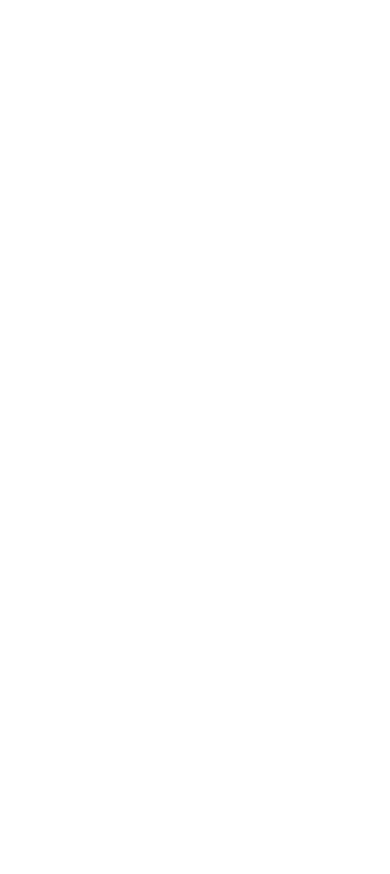
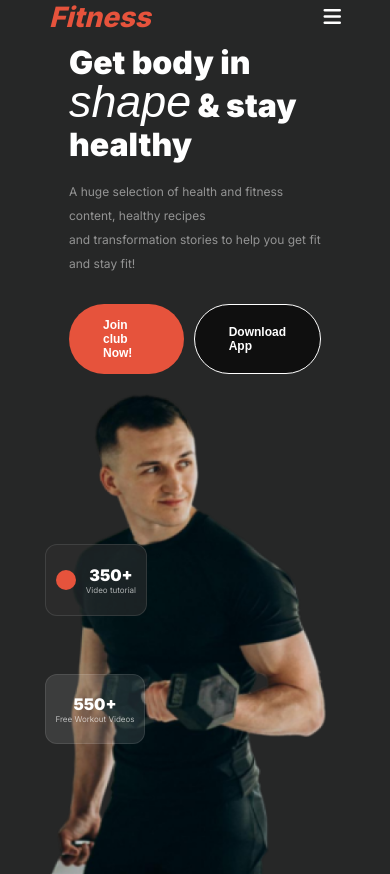
Before and after one commit to Fatema-tuj-Jahura/gym-website-design, a plain HTML site: page index.html in a window 390 px wide. Before the commit the page ends 844 px from the top, so only its background shows below. Drawn offline with Linux system fonts and the light colour scheme; a web font is replaced by a local one.

Commit message:
added the full header with responsive design

```diff
--- a/index.html
+++ b/index.html
@@ -3,10 +3,55 @@
 <head>
     <meta charset="UTF-8">
     <meta name="viewport" content="width=device-width, initial-scale=1.0">
-    <title>Document</title>
+    <title>Gym Website Design</title>
+    <!-- font-awesome cdn -->
+    <script src="https://kit.fontawesome.com/93b354355b.js" crossorigin="anonymous"></script>
+    <!-- Google fonts -->
+    <link href="https://fonts.cdnfonts.com/css/miama" rel="stylesheet">
+    <!-- link up css file -->
+    <link rel="stylesheet" href="./styles/style.css">
 </head>
 <body>
-    <header>
+    <header class="overall-container container">
+        <nav class=" nav-bar">
+            <h3 class="nav-title"><i>Fitness</i></h3>
+            <!-- Nav-options -->
+            <ul class="nav-items">
+                <li class="nav-item"><a href=""><button class="home-btn">Home</button></a></li>
+                <li class="nav-item"><a class="nav-link" href="">Service</a></li>
+                <li class="nav-item"><a class="nav-link" href="">Contact</a></li>
+                <li class="nav-item"><a class="nav-link" href="">About</a></li>
+            </ul>
+            <div class="ham-burger"><i class="fa-solid fa-bars" style="color: white;"></i></div>
+        </nav>
+        <!-- Banner -->
+         <section class="banner">
+           <div class="brand-moto">
+            <h3 class="banner-title">Get body in<br> <span class="shape miama">shape</span> & stay<br> healthy</h3>
+            <p class="banner-description">A huge selection of health and fitness content, healthy recipes<br> and transformation stories to help you get fit and stay fit!</p>
+            <div class="buttons">
+                <button class="join-btn">Join club Now!</button>
+                <button class="download-btn">Download App</button>
+            </div>
+           </div>
+           <div class="image-container">
+            <img class="img" src="./images/Images 2.png" alt="">
+            <div class="cart-1">
+                <h4 class="cart-1-tag">550+</h4>
+                <p class="cart-1-text">Free Workout Videos</p>
+            </div>
+            <div class="cart-2">
+                <div class="circle"></div>
+                <div class="cart-2-text">
+                    <h4 class="cart-1-tag">350+</h4>
+                    <p class="cart-1-text">Video tutorial</p>
+                </div>
+            </div>
+           </div>
+
+
+
+         </section>
 
     </header>
     <main>
--- a/styles/style.css
+++ b/styles/style.css
@@ -0,0 +1,275 @@
+/* Inter font */
+@import url('https://fonts.googleapis.com/css2?family=Inter:wght@100..900&display=swap');
+/* dancing script font */
+.miama{
+    font-family : Miama , sans-serif;
+    font-style : italic
+}
+/* Shared style */
+body{
+    font-family: "Inter", sans-serif;
+}
+* {
+    margin: 0;
+}
+
+.overall-container{
+    height: 750px;
+}
+.home-btn{
+    border-radius: 46px;
+    background: rgb(230, 83, 60);
+    padding: 8px 20px 8px 20px;
+    color: rgb(255, 255, 255);
+    font-size: 1rem;
+    font-weight: 400;
+    border: none;
+}
+/* Header */
+/* Navbar */
+.nav-bar{
+    display: flex;
+    justify-content: space-around;
+    align-items: center;
+    background: rgb(38, 39, 39);
+}
+.nav-title{
+    color: rgb(230, 83, 60);
+    font-size: 2.25rem;
+    font-weight: 800;
+}
+.nav-items{
+    display: flex;
+    justify-content: flex-start;
+    align-items: center;
+    padding: 4px;
+    border: 1px solid rgba(255, 255, 255, 0.1);
+    border-radius: 39px;
+}
+.nav-item{
+    list-style: none;
+    margin-right: 47px;
+}
+.nav-link{
+    text-decoration: none;
+    color: rgb(255, 255, 255);
+    font-size: 1rem;
+    font-weight: 400;
+}
+.banner{
+    background-color: rgb(38, 39, 39);
+    display: flex;
+    align-items: center;
+    justify-content: space-around;
+}
+.brand-moto{
+    display: flex;
+    flex-direction: column;
+    justify-content: flex-start;
+    align-items: flex-start;
+    margin-left: 7rem;
+}
+.banner-title{
+    color: rgb(255, 255, 255);
+    font-size: 2.8rem;
+    font-weight: 900;
+    text-align: left;
+}
+.shape{
+    font-size: 2.8rem;
+    text-align: left;
+    font-weight: 400;
+}
+.banner-description{
+    color: rgba(255, 255, 255, 0.5);
+    font-size: 1rem;
+    font-weight: 400;
+    text-align: left;
+    margin-top: 1rem;
+}
+.buttons{
+    display: flex;
+    margin-top: 28px;
+    gap: 28px;
+}
+.join-btn{
+    border-radius: 42px;
+    background: rgb(230, 83, 60);
+    padding: 16px 40px 16px 40px;
+    color: rgb(255, 255, 255);
+    font-size: 1.12rem;
+    font-weight: 600;
+    text-align: left;
+    border: none;
+}
+.download-btn{
+    border-radius: 42px;
+    border: 1px solid rgb(255, 255, 255);
+    background-color: rgb(15, 15, 15);
+    padding: 16px 40px;
+    color: rgb(255, 255, 255);
+    font-size: 1.12rem;
+    font-weight: 600;
+    text-align: left;
+}
+.image-container{
+    display: flex;
+    flex-direction: column;
+    height: 500px;
+}
+.img{
+    height: 100%;
+}
+.cart-1{
+    height: 90px;
+    width: 190px;
+    margin-top: -200px;
+    box-sizing: border-box;
+    border: 1px solid rgba(255, 255, 255, 0.1);
+    border-radius: 12px;
+    backdrop-filter: blur;
+    background: rgba(255, 255, 255, 0.1);
+    display: flex;
+    flex-direction: column;
+    justify-content: center;
+    align-items: center;
+}
+.cart-1-tag{
+    color: rgb(255, 255, 255);
+    font-size: 2rem;
+    font-weight: 900;
+}
+.cart-1-text{
+    color: rgba(255, 255, 255, 0.65);
+    font-size: 0.8rem;
+    font-weight: 400;
+}
+.cart-2{
+    width: 190px;
+    height: 90px;
+    border: 1px solid rgba(255, 255, 255, 0.1);
+    border-radius: 12px;
+    backdrop-filter: blur;
+    background: rgba(48, 48, 48, 0.54);
+    display: flex;
+    justify-content: space-evenly;
+    align-items: center;
+}
+.circle{
+    width: 40px;
+    height: 40px;
+    border-radius: 50%;
+    background: rgb(230, 83, 60);
+}
+.cart-2-text{
+    display: flex;
+    flex-direction: column;
+    justify-content: center;
+    align-items: center;
+}
+.ham-burger{
+    display: none;
+}
+/* Responsive website */
+@media screen and (max-width: 576px) {
+
+    .nav-bar{
+        margin: 0;
+    }
+    .nav-title{
+        font-size: 1.75rem;
+    }
+    .nav-items{
+        display: none;
+    }
+    .ham-burger{
+        display: block;
+
+    }
+    .ham-burger i{
+        font-size: 20px;
+
+    }
+    .nav-bar{
+        display: flex;
+        justify-content: space-around;
+        align-items: center;
+        gap: 75px;
+        width: 100%;
+    }
+    .banner{
+        width: 100%;
+    }
+
+    .brand-moto{
+        width: 252px;
+        margin-top: 10px;
+        margin-left: 0;
+    }
+    .banner-title{
+        font-size: 2rem;
+        line-height: 120%;
+    }
+    .banner-description{
+        font-size: 0.75rem;
+        line-height: 1.5rem;
+    }
+    .buttons{
+        display: flex;
+        margin-top: 28px;
+        gap: 10px;
+    }
+    .join-btn{
+        border-radius: 35px;
+        padding: 14px 34px;
+        font-size: 0.75rem;
+    }
+    .download-btn{
+        border-radius: 35px;
+        padding: 14px 34px;
+        font-size: 0.75rem;
+    }
+    .banner{
+        display: flex;
+        flex-direction: column;
+        align-items: center;
+        justify-content: space-around;
+    }
+    .image-container{
+        display: flex;
+        flex-direction: column;
+    }
+    .cart-1{
+        width: 100px;
+        height: 70px;
+        margin-bottom: -200px;
+    }
+    .cart-2{
+        width: 100px;
+        height: 70px;
+    }
+    .circle{
+        width: 20px;
+        height: 20px;
+        border-radius: 50%;
+        background: rgb(230, 83, 60);
+    }
+    .cart-1-tag{
+        font-size: 1rem;
+        font-weight: 900;
+    }
+    .cart-1-text{
+        color: rgba(255, 255, 255, 0.65);
+        font-size: 0.5rem;
+        font-weight: 400;
+    }
+    .image-container{
+        width: 300px;
+    }
+
+    .img{
+        width: 100%;
+        /* height: 520px; */
+        height: 100%;
+    }
+}
```
